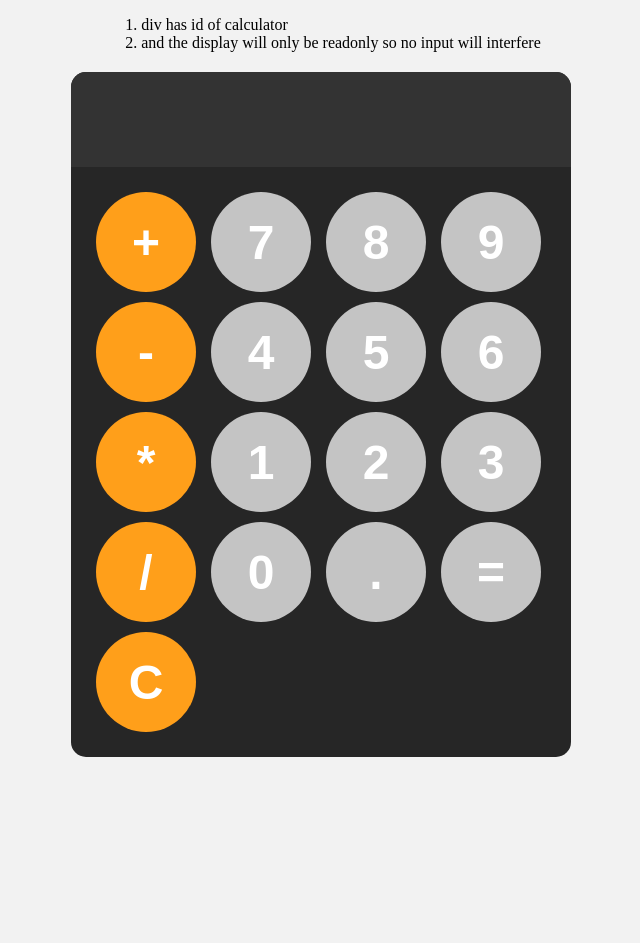
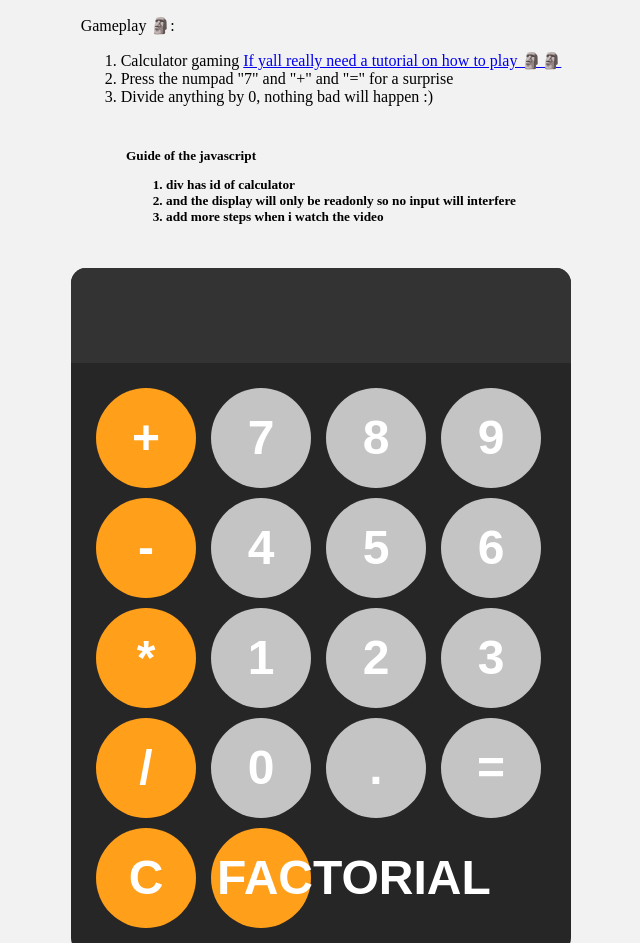
Before and after one commit to K625Hoang99/WebCalculator, a plain HTML site: page index.html in a window 1280 px wide. Shown: the top 943 px of the page, without its empty margins (319-959 px from the left). Before the commit the page ends 857 px from the top, so only its background shows below. Drawn offline with Linux system fonts and the light colour scheme.

Commit message:
added some instructions

```diff
--- a/index.html
+++ b/index.html
@@ -3,14 +3,25 @@
 <head>
     <meta charset="UTF-8">
     <meta name="viewport" content="width=device-width, initial-scale=1.0">
-    <title>Document</title>
+    <title>Cal-Cuuu-lay-tore</title>
     <link rel="stylesheet" href="styles.css">
 </head>
 <body>
+    <div id="gameplay-quests">
+        <p>Gameplay 🗿:</p>
+        <ol>
+            <li>Calculator gaming <a href="https://www.youtube.com/watch?v=LqYkRphJFvo" target="_blank">If yall really need a tutorial on how to play 🗿🗿 </a></li>
+            <li>Press the numpad "7" and "+" and "=" for a surprise</li>
+            <li>Divide anything by 0, nothing bad will happen :)</li>
+        </ol>
+    </div>
+    <h5>Guide of the javascript
     <ol>
         <li>div has id of calculator</li>
         <li>and the display will only be readonly so no input will interfere</li>
+        <li>add more steps when i watch the video</li>
     </ol>
+</h5>
     <div id="calculator">
         <input id="display" readonly>
         <div id="keys">
@@ -31,6 +42,7 @@
             <button onclick="appendToDisplay('.')">.</button>
             <button onclick="calculate()">=</button>
             <button onclick="clearDisplay()" class="operator-btn">C</button>
+            <button onclick="calculateFactorial()" class="operator-btn">FACTORIAL</button>
         </div>
     </div>
 
```
